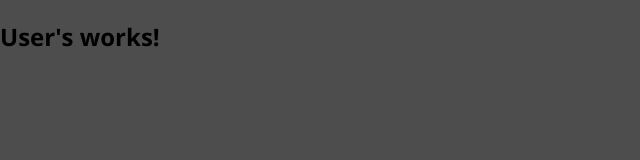
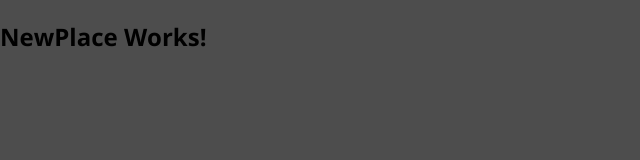
Before and after one commit to BonesTheGhost/project_3, a React (Create React App) app: page /places/new in a window 1280 px wide. Before the commit this address led to /. Shown: the top 160 px of the page, without its empty margins (0-640 px from the left). Built offline with nearby package versions, Linux system fonts and the light colour scheme.

Commit message:
[2] BASIC ROUTES:: Imported the 'switch' component and enforced routes in a more useful way.

```diff
--- a/src/App.js
+++ b/src/App.js
@@ -1,18 +1,27 @@
 import React from 'react';
-//When importing we can use 'as' to import a component under an alias to make our lives easier. 'Router' helps with our routes, 'Route' is the JSX component we need for specific routes, and 'Redirect' is for enforcing which routes user has access to.
-import { BrowserRouter as Router, Route, Redirect } from 'react-router-dom';
+//When importing we can use 'as' to import a component under an alias to make our lives easier. 'Router' helps with our routes, 'Route' is the JSX component we need for specific routes, and 'Redirect' is for enforcing which routes user has access to. 'Switch' component can be wrapped around your route definitions to manage route logic i.e. 'redirect'.
+import { BrowserRouter as Router, Route, Redirect, Switch } from 'react-router-dom';
 
 import Users from './user/pages/Users';
+import NewPlace from './places/pages/NewPlace';
 
 
 //<Route> is a JSX component that we can use when importing 'react-router-dom'. It allows for a 'path' argument, and then whatever needs to be displayed is between the opening and closing tags.
 const App = () => {
   //We wrap 'Router' around everything that should be able to use our router. Ex: pages.
   return <Router>
+    <Switch>
     <Route path="/" exact={true}>
       <Users />
     </Route>
+
+    <Route path="/places/new" exact={true}>
+      <NewPlace />
+    </Route>
+
     <Redirect to='/' />
+    </Switch>
+
   </Router>;
 }
 
--- /dev/null
+++ b/src/places/pages/NewPlace.js
@@ -0,0 +1,7 @@
+import React from 'react';
+
+const NewPlace = () => {
+    return <h2>NewPlace Works!</h2>
+};
+
+export default NewPlace;
```
